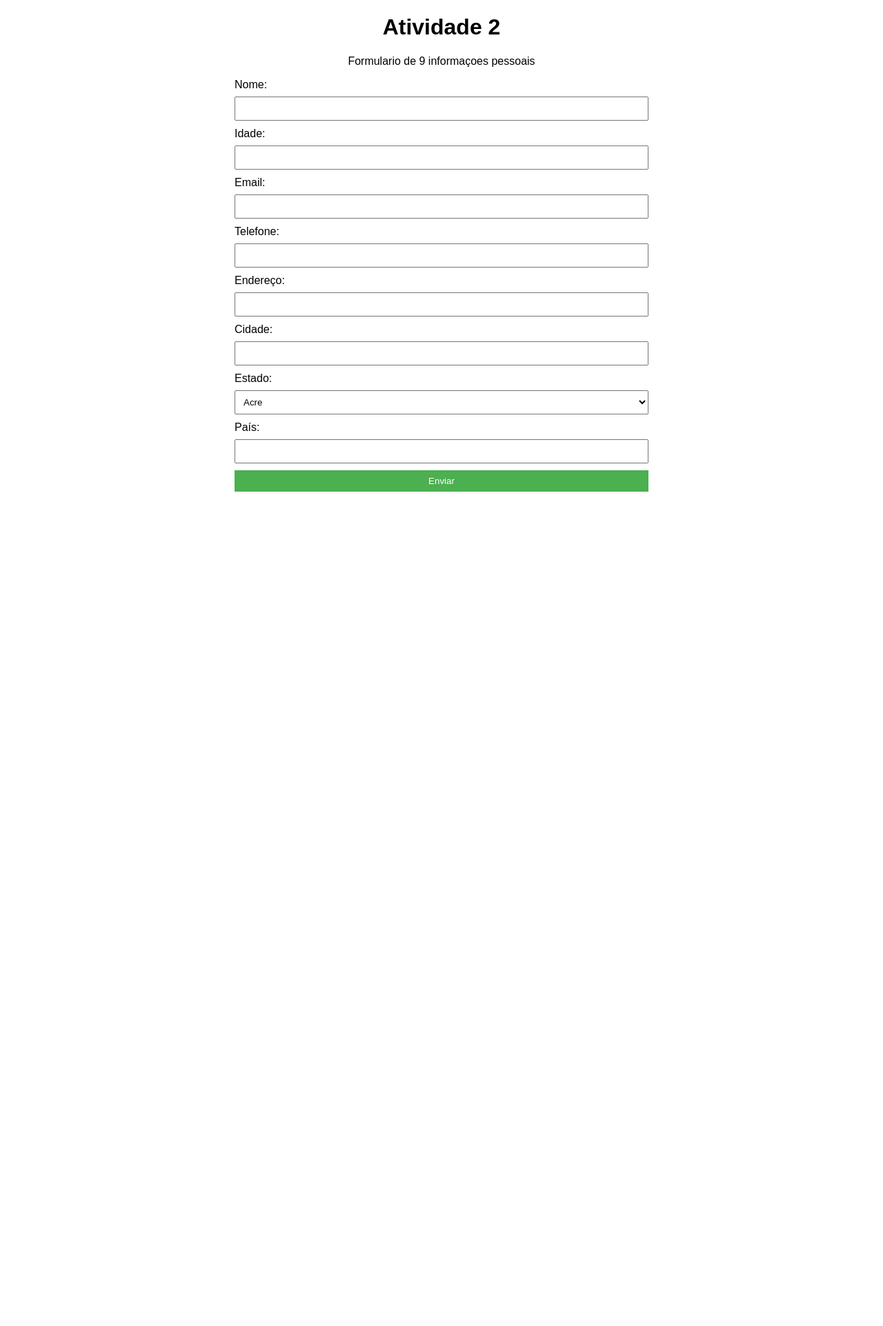
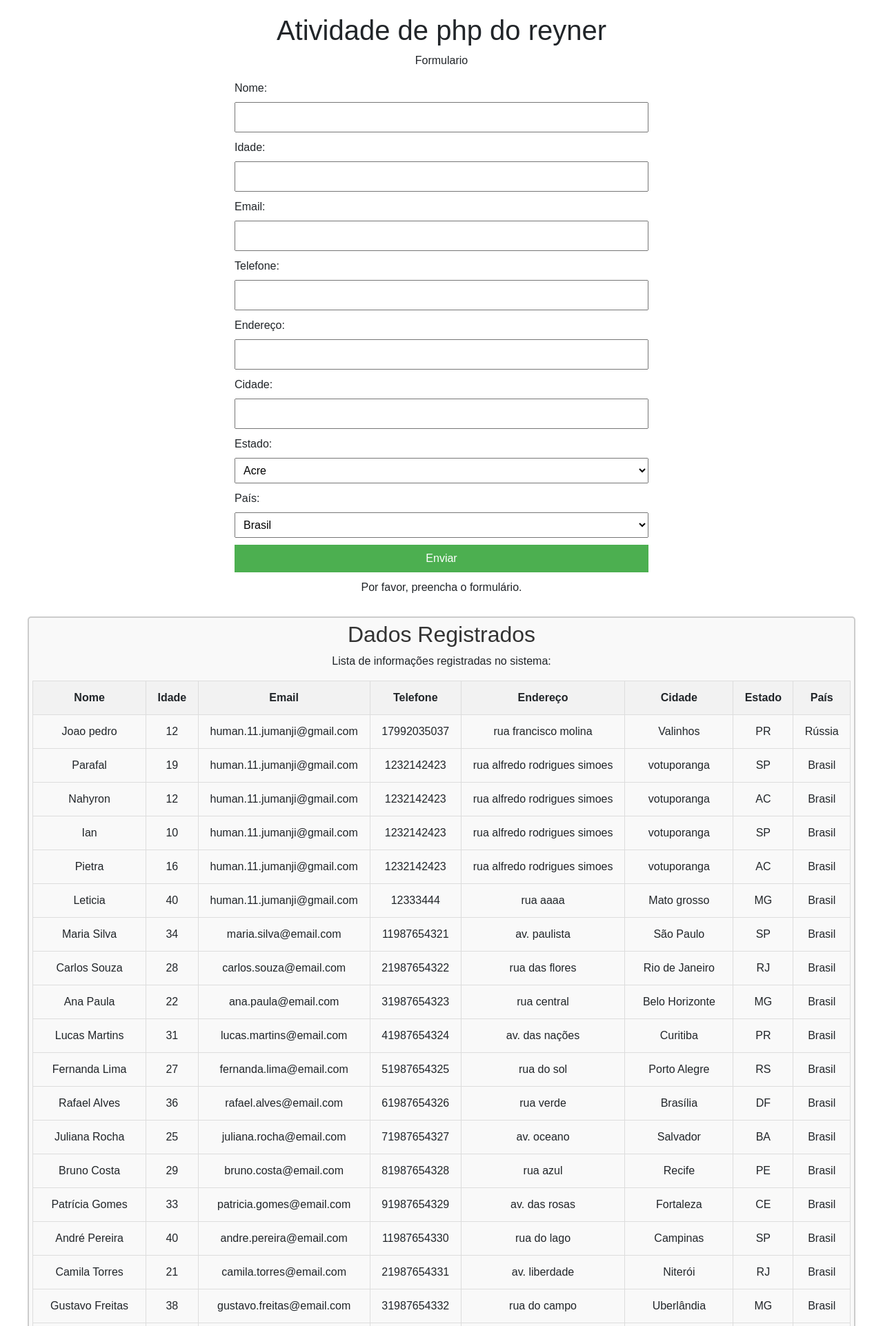
Before and after one commit to joao-Rodriguess/php_git, a PHP site: page /atividade2.php in a window 1280 px wide. Shown: the top 1923 px of the page at 69% size. Before the commit the page ends 713 px from the top, so only its background shows below. Run offline with PHP 8.4, Linux system fonts and the light colour scheme; data that the repository does not hold is empty.

Commit message:
mas alterações gerais

```diff
--- /dev/null
+++ b/arquivo/registro.txt
@@ -0,0 +1,35 @@
+Joao pedro|12|human.11.jumanji@gmail.com|17992035037|rua francisco molina|Valinhos|PR|Rússia
+Parafal|19|human.11.jumanji@gmail.com|1232142423|rua alfredo rodrigues simoes|votuporanga|SP|Brasil
+Nahyron|12|human.11.jumanji@gmail.com|1232142423|rua alfredo rodrigues simoes|votuporanga|AC|Brasil
+Ian|10|human.11.jumanji@gmail.com|1232142423|rua alfredo rodrigues simoes|votuporanga|SP|Brasil
+Pietra|16|human.11.jumanji@gmail.com|1232142423|rua alfredo rodrigues simoes|votuporanga|AC|Brasil
+Leticia|40|human.11.jumanji@gmail.com|12333444|rua aaaa|Mato grosso|MG|Brasil
+Maria Silva|34|maria.silva@email.com|11987654321|av. paulista|São Paulo|SP|Brasil
+Carlos Souza|28|carlos.souza@email.com|21987654322|rua das flores|Rio de Janeiro|RJ|Brasil
+Ana Paula|22|ana.paula@email.com|31987654323|rua central|Belo Horizonte|MG|Brasil
+Lucas Martins|31|lucas.martins@email.com|41987654324|av. das nações|Curitiba|PR|Brasil
+Fernanda Lima|27|fernanda.lima@email.com|51987654325|rua do sol|Porto Alegre|RS|Brasil
+Rafael Alves|36|rafael.alves@email.com|61987654326|rua verde|Brasília|DF|Brasil
+Juliana Rocha|25|juliana.rocha@email.com|71987654327|av. oceano|Salvador|BA|Brasil
+Bruno Costa|29|bruno.costa@email.com|81987654328|rua azul|Recife|PE|Brasil
+Patrícia Gomes|33|patricia.gomes@email.com|91987654329|av. das rosas|Fortaleza|CE|Brasil
+André Pereira|40|andre.pereira@email.com|11987654330|rua do lago|Campinas|SP|Brasil
+Camila Torres|21|camila.torres@email.com|21987654331|av. liberdade|Niterói|RJ|Brasil
+Gustavo Freitas|38|gustavo.freitas@email.com|31987654332|rua do campo|Uberlândia|MG|Brasil
+Larissa Ribeiro|26|larissa.ribeiro@email.com|41987654333|av. das árvores|Londrina|PR|Brasil
+Felipe Mendes|32|felipe.mendes@email.com|51987654334|rua do vento|Caxias do Sul|RS|Brasil
+Bianca Oliveira|24|bianca.oliveira@email.com|61987654335|av. do mar|Goiânia|GO|Brasil
+Vinicius Barros|35|vinicius.barros@email.com|71987654336|rua do bosque|João Pessoa|PB|Brasil
+Natália Cunha|30|natalia.cunha@email.com|81987654337|av. das pedras|Maceió|AL|Brasil
+Thiago Fernandes|37|thiago.fernandes@email.com|91987654338|rua do porto|Belém|PA|Brasil
+Aline Castro|23|aline.castro@email.com|11987654339|av. do farol|Santos|SP|Brasil
+Rodrigo Nunes|39|rodrigo.nunes@email.com|21987654340|rua do parque|Duque de Caxias|RJ|Brasil
+Jéssica Morais|20|jessica.morais@email.com|31987654341|av. do museu|Contagem|MG|Brasil
+Eduardo Teixeira|41|eduardo.teixeira@email.com|41987654342|rua do mercado|Maringá|PR|Brasil
+Sabrina Almeida|28|sabrina.almeida@email.com|51987654343|av. do teatro|Pelotas|RS|Brasil
+Fábio Reis|34|fabio.reis@email.com|61987654344|rua do cinema|Anápolis|GO|Brasil
+Tatiane Lopes|27|tatiane.lopes@email.com|71987654345|av. do estádio|Campina Grande|PB|Brasil
+Marcelo Dias|36|marcelo.dias@email.com|81987654346|rua do aeroporto|Aracaju|SE|Brasil
+Vanessa Mello|29|vanessa.mello@email.com|91987654347|av. do shopping|Natal|RN|Brasil
+Henrique Campos|32|henrique.campos@email.com|11987654348|rua do hospital|Sorocaba|SP|Brasil
+Isabela Neves|25|isabela.neves@email.com|21987654349|av. do zoológico|Nova Iguaçu|RJ|Brasil
--- a/atividade2.php
+++ b/atividade2.php
@@ -1,15 +1,17 @@
+
 <!DOCTYPE html>
 <html lang="en">
 <head>
     <meta charset="UTF-8">
     <meta name="viewport" content="width=device-width, initial-scale=1.0">
+    <link href="https://cdn.jsdelivr.net/npm/bootstrap@5.3.7/dist/css/bootstrap.min.css" rel="stylesheet">
     <title>Document</title>
     <style>
         body {
             font-family: Arial, sans-serif;
             margin: 20px;
         }
-        form {
+        form, .box2 {
             max-width: 600px;
             margin: auto;
         }
@@ -32,26 +34,80 @@
         button:hover {
             background-color: #45a049;
         }
-        h1 {
+        h1, h2, p, .box2 h2, .box2 p {
             text-align: center;
         }
-        h2 {
+        h2, .box2 h2 {
             color: #333;
         }
-        p {
+        .box2 {
+            padding: 5px;
+            border: 2px solid #ccc;
+            border-radius: 5px;
+            box-sizing: border-box;
+            overflow: auto;
+            background-color: #f9f9f9;
+            width: 100%;
+        }
+        /* Ampliar espaço da tabela */
+        .table-responsive {
+            max-width: 1200px;
+            margin: 30px auto;
+        }
+        .box2 table {
+            width: 100%;
+            min-width: 900px;
+            border-collapse: collapse;
+        }
+        .box2 th, .box2 td {
+            border: 1px solid #ddd;
+            padding: 12px 16px;
             text-align: center;
+            font-size: 16px;
+        }
+        .box2 th {
+            background-color: #f2f2f2;
+        }
+        .footer {
+            text-align: center;
+            margin-top: 20px;
+            font-size: 14px;
+            color: #777;
+        }
+        .footer p {
+            margin: 0;
+        }
+        .footer a {
+            color: #007bff;
+            text-decoration: none;
+        }
+        .footer a:hover {
+            text-decoration: underline;
+        }
+        .table-light tfoot tr td {
+            background-color: #f8f9fa;
+            border-top: 2px solid #dee2e6;
+            font-size: 15px;
+            color: #555;
+            padding: 12px 0;
+        }
+        .table-light tfoot a.link-primary {
+            color: #0d6efd;
+            text-decoration: underline;
+            font-weight: bold;
+        }
+        .table-light tfoot a.link-primary:hover {
+            color: #084298;
+            text-decoration: none;
         }
     </style>
-    <script>
-        // JavaScript can be added here if needed
-    </script>
 </head>
 <body>
     <div>
-        <h1>Atividade 2</h1>
-        <p>Formulario de 9 informaçoes pessoais</p>
+        <h1>Atividade de php do reyner</h1>
+        <p>Formulario</p>
         <form action="atividade2.php" method="post">
-            <label for="nome">Nome:</label>
+              <label for="nome">Nome:</label>
             <input type="text" id="nome" name="nome" required><br>
 
             <label for="idade">Idade:</label>
@@ -61,7 +117,7 @@
             <input type="email" id="email" name="email" required><br>
 
             <label for="telefone">Telefone:</label>
-            <input type="tel" id="telefone" name="telefone"><br>
+            <input type="tel" id="telefone" name="telefone" required><br>
 
             <label for="endereco">Endereço:</label>
             <input type="text" id="endereco" name="endereco"><br>
@@ -103,7 +159,28 @@
 
 
             <label for="pais">País:</label>
-            <input type="text" id="pais" name="pais"><br>
+            <select id="pais" name="pais">
+                <option value="Brasil">Brasil</option>
+                <option value="Estados Unidos">Estados Unidos</option>
+                <option value="Canadá">Canadá</option>
+                <option value="Alemanha">Alemanha</option>
+                <option value="França">França</option>
+                <option value="Reino Unido">Reino Unido</option>
+                <option value="Japão">Japão</option>
+                <option value="China">China</option>
+                <option value="Índia">Índia</option>
+                <option value="Austrália">Austrália</option>
+                <option value="México">México</option>
+                <option value="Argentina">Argentina</option>
+                <option value="Chile">Chile</option>
+                <option value="Colômbia">Colômbia</option>
+                <option value="Peru">Peru</option>
+                <option value="Venezuela">Venezuela</option>
+                <option value="Rússia">Rússia</option>
+                <option value="Itália">Itália</option>
+            </select><br>
+
+
 
             <button type="submit">Enviar</button>
         </form>
@@ -118,17 +195,57 @@ if ($_SERVER["REQUEST_METHOD"] == "POST") {
     $estado = htmlspecialchars($_POST['estado']);
     $pais = htmlspecialchars($_POST['pais']);
 
-    echo "<h2>Informações Recebidas:</h2>";
-    echo "Nome: $nome<br>";
-    echo "Idade: $idade<br>";
-    echo "Email: $email<br>";
-    echo "Telefone: $telefone<br>";
-    echo "Endereço: $endereco<br>";
-    echo "Cidade: $cidade<br>";
-    echo "Estado: $estado<br>";
-    echo "País: $pais<br>";
+    $linha = "$nome|$idade|$email|$telefone|$endereco|$cidade|$estado|$pais\n";
+    file_put_contents("arquivo/registro.txt",$linha, FILE_APPEND);
+
+    echo "<script>alert('Dados salvos com sucesso!');</script>";
+} else {
+    echo "<p>Por favor, preencha o formulário.</p>";
 }
 ?>
     </div>
+    <div class="box2 table-responsive">
+        <h2>Dados Registrados</h2>
+        <p>Lista de informações registradas no sistema:</p>
+        <table>
+            <tr>
+                <th>Nome</th>
+                <th>Idade</th>
+                <th>Email</th>
+                <th>Telefone</th>
+                <th>Endereço</th>
+                <th>Cidade</th>
+                <th>Estado</th>
+                <th>País</th>
+            </tr>
+            <?php
+            $arquivo = "arquivo/registro.txt";
+            if (file_exists($arquivo)) {
+                $linhas = file($arquivo);
+                foreach ($linhas as $linha) {
+                    list($nome, $idade, $email, $telefone, $endereco, $cidade, $estado, $pais) = explode("|", trim($linha));
+                    echo "<tr>
+                            <td>$nome</td>
+                            <td>$idade</td>
+                            <td>$email</td>
+                            <td>$telefone</td>
+                            <td>$endereco</td>
+                            <td>$cidade</td>
+                            <td>$estado</td>
+                            <td>$pais</td>
+                          </tr>";
+                }
+            } else {
+                echo "<tr><td colspan='8'>Nenhum dado registrado.</td></tr>";
+            }
+            ?>
+            <tfoot>
+                <tr>
+                    <td colspan="8" class="text-center">
+                        <a href="atividade2.php" class="link-primary">Voltar para o formulário</a>
+                    </td>
+                </tr>
+            </tfoot>
+        </table>
+    </div>
 </body>
-</html>
```
Also changed, not shown: bagunca/sla.html (added, +110 -0 lines), bagunca/sla.php (added, +222 -0 lines), dados.txt (added, +30 -0 lines), bagunca/exemplo1.php (renamed from exemplo1.php), bagunca/exemplo2.php (renamed from exemplo2.php).
